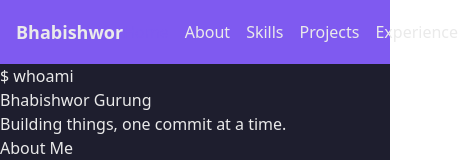
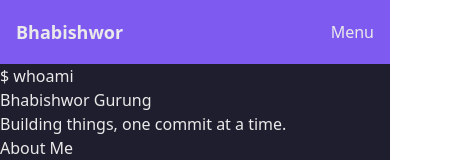
Before and after one commit to Bhabishworgrg/bhabishworgrg.github.io, a React (Vite) app: page / in a window 390 px wide. Shown: the top 160 px of the page, 458 px wide, since content can reach past the window. Built offline with nearby package versions, Linux system fonts and the light colour scheme.

Commit message:
Add mobile menu button

```diff
--- a/src/components/Navbar.jsx
+++ b/src/components/Navbar.jsx
@@ -2,20 +2,36 @@ import { useState } from 'react';
 
 function Navbar() {
 	const [activeLink, setActiveLink] = useState('#intro');
+	const [menuOpen, setMenuOpen] = useState(false);
 
 	function setLinkColor(link) {
 		return (link === activeLink ? 'text-highlight' : 'text-tertiary') + ' hover:text-highlight';
+	}
+
+	function toggleLinksVisibility() {
+		return menuOpen ? 'flex' : 'hidden';
 	}
 
 	return (
 		<nav className='bg-secondary'>
 			<div className='mx-auto max-w-7xl px-4 sm:px-6 lg:px-8'>
 				<div className='flex h-16 items-center justify-between'>
-					{/* Name */}
+					{ /* Name */ }
 					<div className='text-tertiary text-lg font-bold'>Bhabishwor</div>
 
-					{/* Navigation Links */}
-					<div className='flex space-x-4'>
+					{ /* Mobile Menu Button */ }
+					<button
+					onClick={ () => setMenuOpen(!menuOpen) }
+					className='sm:hidden text-tertiary hover:text-highlight focus:outline-none'
+					>
+						{ menuOpen ? 'Close' : 'Menu' }
+					</button>
+
+					{ /* Navigation Links */ }
+					<div className={
+						toggleLinksVisibility() +
+						' flex-col sm:flex-row space-y-2 sm:space-y-0 sm:space-x-4 sm:flex'
+					}>
 						{[
 							{ name: 'Home', href: '#intro' },
 							{ name: 'About', href: '#about' },
@@ -23,7 +39,11 @@ function Navbar() {
 							{ name: 'Projects', href: '#projects' },
 							{ name: 'Experience', href: '#experience' },
 						].map((item) => (
-							<a href={ item.href } onClick={ () => setActiveLink(item.href) } className={ setLinkColor(item.href) }>
+							<a
+							href={ item.href }
+							onClick={ () => setActiveLink(item.href) }
+							className={ setLinkColor(item.href) }
+							>
 								{ item.name }
 							</a>
 						))}
```
